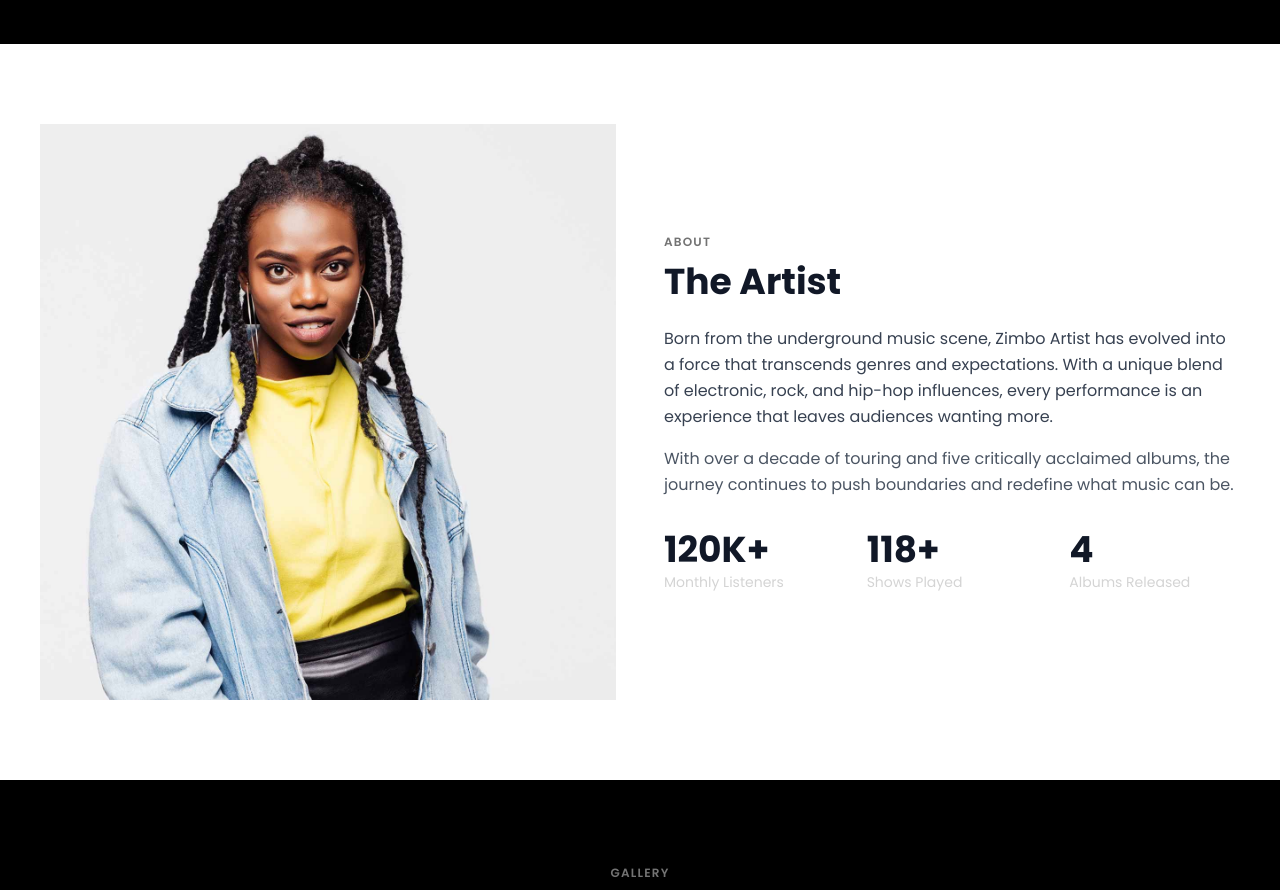
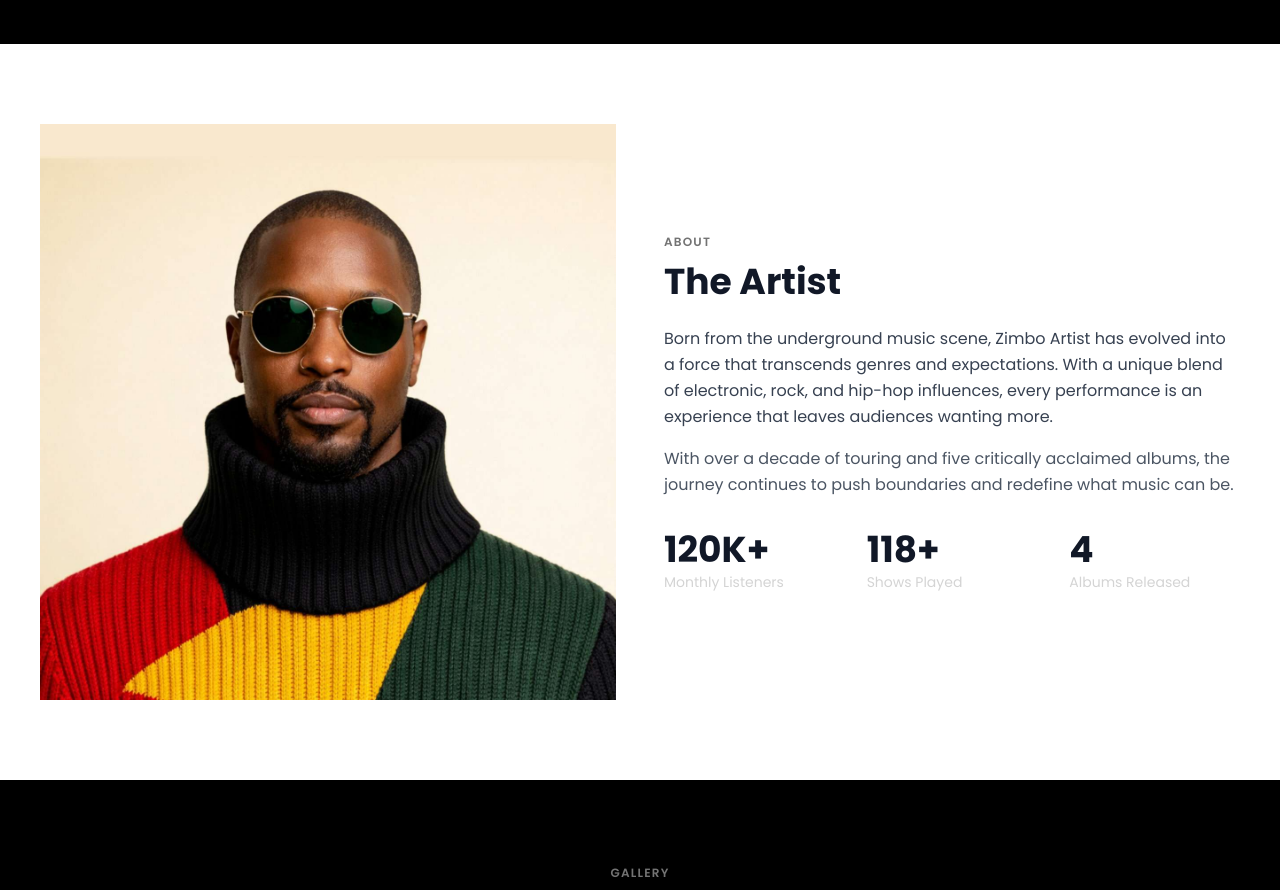
Before and after one commit to HikwaMehluli/music-artist-theme, a website built with Vite: page index.html in a window 1280 px wide. Shown: the part 3700-4590 px from the top of the page. Built offline with nearby package versions, Linux system fonts and the light colour scheme.

Commit message:
Add New Artist Picture

```diff
--- a/index.html
+++ b/index.html
@@ -151,7 +151,7 @@
         <section id="about" class="py-20">
             <div class="container">
                 <div class="grid grid-cols-1 md:grid-cols-2 gap-12 items-center">
-                    <div class="w-full aspect-square overflow-hidden"><img src="./img/zim-artist.jpg" alt="Zimbo Artist photo" class="w-full h-full object-cover"></div>
+                    <div class="w-full aspect-square overflow-hidden"><img src="./img/zim-artist.jpeg" alt="Zimbo Artist photo" class="w-full h-full object-cover"></div>
                     <div>
                         <span class="section-label">About</span>
                         <h2 class="section-title mb-6">The Artist</h2>
```
Also changed, not shown: img/zim-artist.jpeg (added), img/zim-artist.jpg (deleted).
